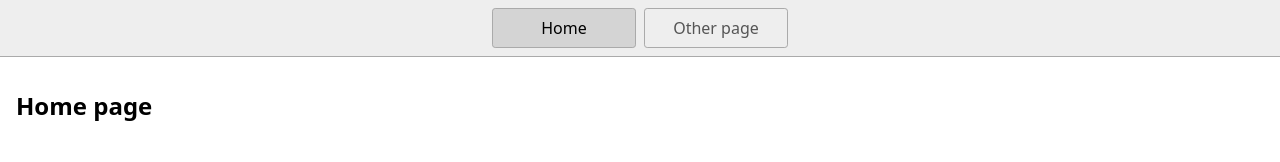
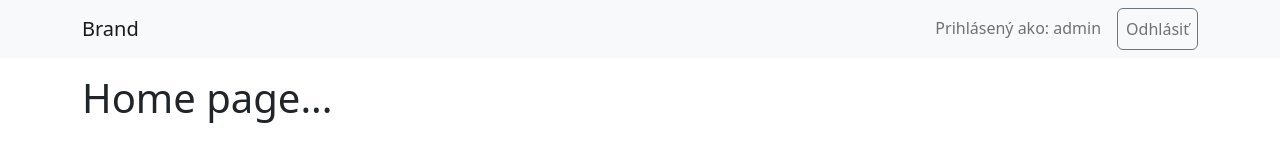
Before and after one commit to nrob81/twbs5-stk, a plain HTML site: page index.html in a window 1280 px wide. Drawn offline with nearby package versions, Linux system fonts and the light colour scheme.

Commit message:
add navbar

```diff
--- a/index.html
+++ b/index.html
@@ -4,19 +4,32 @@
     <title>Home</title>
     <meta charset="UTF-8" />
     <meta name="viewport" content="width=device-width" />
-    <!--
-      Need a visual blank slate?
-      Remove all code in `styles.css`!
-    -->
+    <link
+      href="https://cdn.jsdelivr.net/npm/bootstrap@5.2.0/dist/css/bootstrap.min.css"
+      rel="stylesheet"
+      integrity="sha384-gH2yIJqKdNHPEq0n4Mqa/HGKIhSkIHeL5AyhkYV8i59U5AR6csBvApHHNl/vI1Bx"
+      crossorigin="anonymous"
+    />
     <link rel="stylesheet" href="styles.css" />
   </head>
   <body>
-    <nav>
-      <a href="/" aria-current="page">Home</a>
-      <a href="/page2.html">Other page</a>
+      <nav class="navbar navbar-expand-sm bg-light">
+      <div class="container">
+        <a class="navbar-brand" href="#">Brand</a>
+        <button class="navbar-toggler" type="button" data-bs-toggle="collapse" data-bs-target="#navbarNavAltMarkup" aria-controls="navbarNavAltMarkup" aria-expanded="false" aria-label="Toggle navigation">
+          <span class="navbar-toggler-icon"></span>
+        </button>
+        <div class="collapse navbar-collapse justify-content-end" id="navbarNavAltMarkup">
+          <div class="navbar-nav">
+            <span class="navbar-text me-3">Prihlásený ako: admin</span>
+            <a class="nav-link btn btn-outline-secondary" href="/page2.html">Odhlásiť</a>
+          </div>
+        </div>
+      </div>
     </nav>
-    <main>
-      <h1>Home page</h1>
+
+    <main class="container mt-3">
+      <h1>Home page...</h1>
     </main>
   </body>
 </html>
--- a/styles.css
+++ /dev/null
@@ -1,46 +0,0 @@
-* {
-  box-sizing: border-box;
-}
-
-body {
-  margin: 0;
-  font-family: system-ui, sans-serif;
-  color: black;
-  background-color: white;
-}
-
-nav {
-  display: flex;
-  flex-wrap: wrap;
-  align-items: center;
-  justify-content: center;
-  padding: 0.5rem;
-  gap: 0.5rem;
-  border-bottom: solid 1px #aaa;
-  background-color: #eee;
-}
-
-nav a {
-  display: inline-block;
-  min-width: 9rem;
-  padding: 0.5rem;
-  border-radius: 0.2rem;
-  border: solid 1px #aaa;
-  text-align: center;
-  text-decoration: none;
-  color: #555;
-}
-
-nav a[aria-current='page'] {
-  color: #000;
-  background-color: #d4d4d4;
-}
-
-main {
-  padding: 1rem;
-}
-
-h1 {
-  font-weight: bold;
-  font-size: 1.5rem;
-}
```
Also changed, not shown: page2.html (+1 -0 lines).
